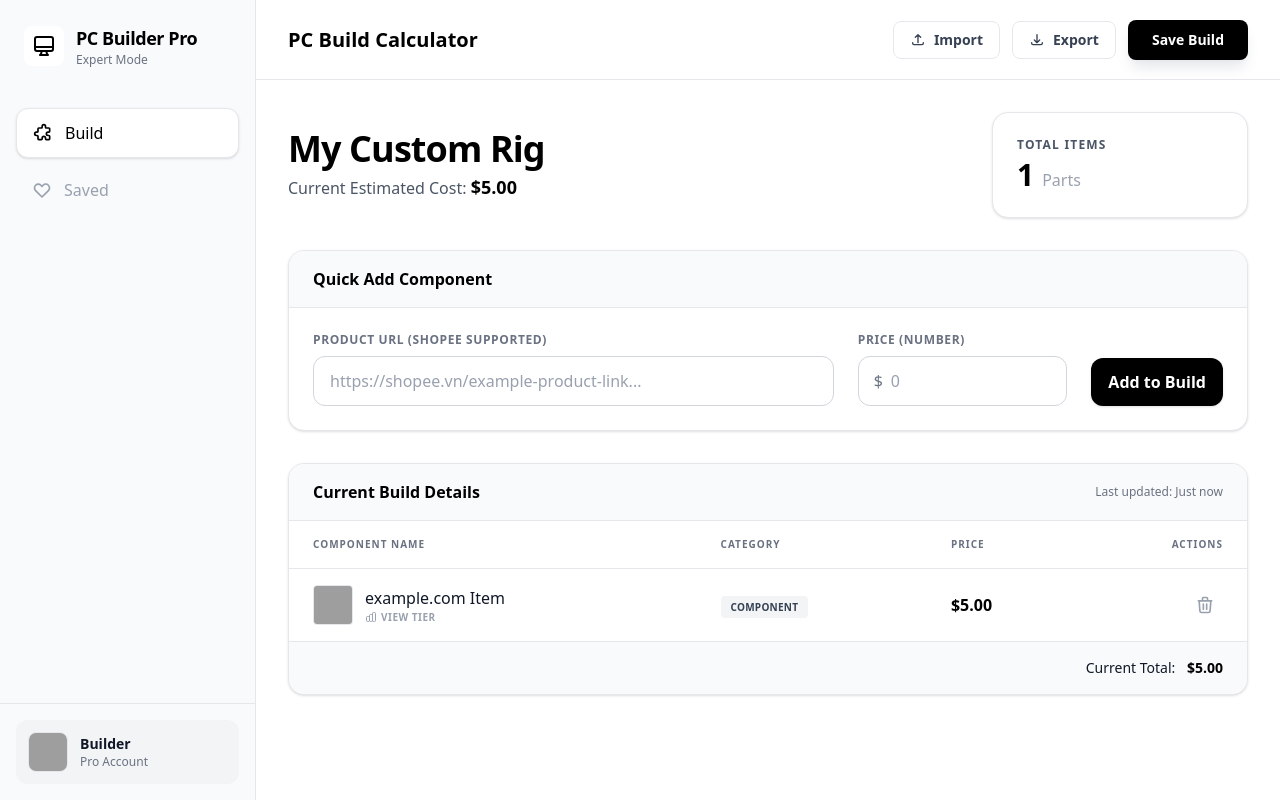
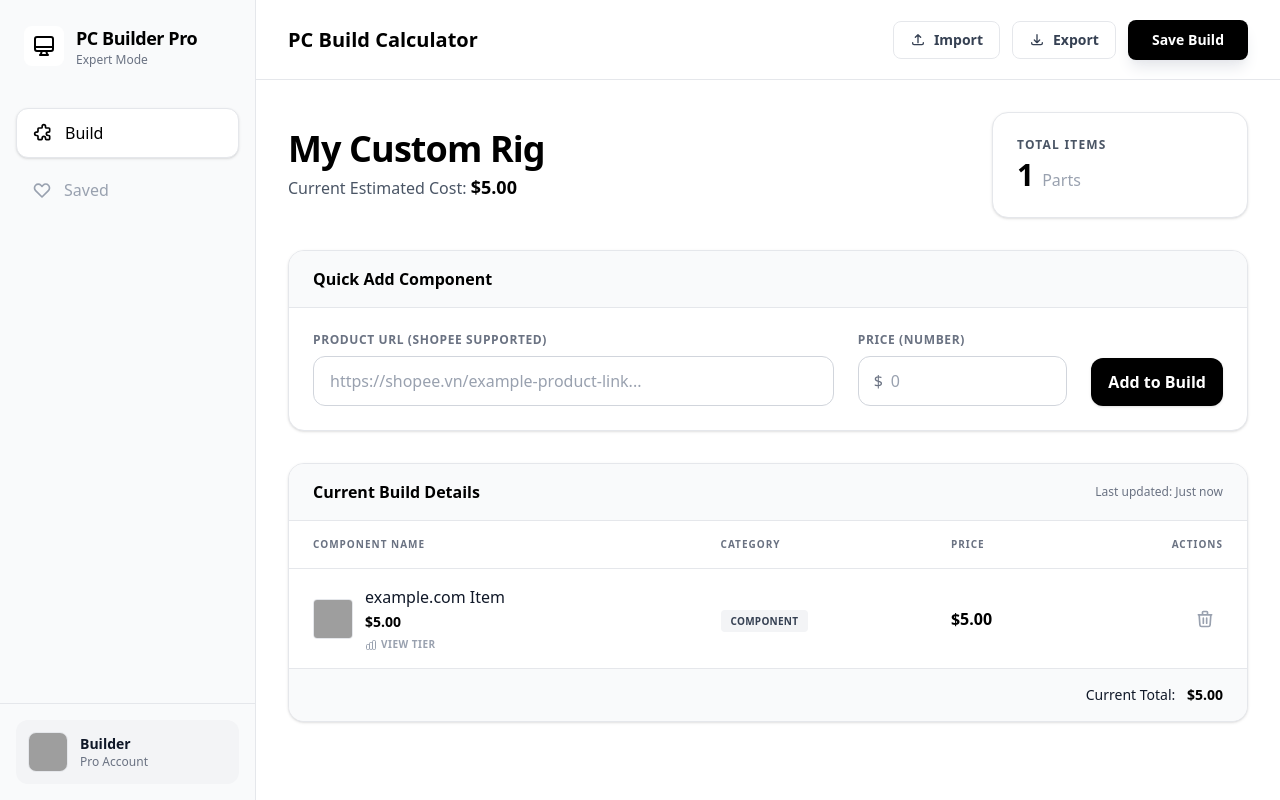
Before and after one commit to Rheinmir/pc-build, a Next.js app: page / in a window 1280 px wide. Both pictures are taken after typing "https://example.com", "5" into the empty fields and a click on the button "Add to Build". Built offline with nearby package versions, Linux system fonts and the light colour scheme; grey boxes are pictures that could not be loaded.

Commit message:
UI: Add interactive flip hover effect to product names

```diff
--- a/components/BuildTable.tsx
+++ b/components/BuildTable.tsx
@@ -58,19 +58,30 @@ export default function BuildTable({ items, onDelete, formatPrice }: BuildTableP
                                                 className="w-10 h-10 rounded border border-gray-200 object-cover"
                                                 src={item.image}
                                             />
-                                            <div className="flex flex-col">
+                                            <div className="flex flex-col min-w-0 flex-1">
+                                                <div className="flip-container perspective-1000">
+                                                    <div className="flip-inner">
+                                                        <div className="flip-front">
                                                             <a
                                                                 href={item.url}
                                                                 target="_blank"
                                                                 rel="noopener noreferrer"
-                                                    className="font-medium text-gray-900 hover:text-black hover:underline transition-all line-clamp-1"
+                                                                className="font-medium text-gray-900 hover:text-black hover:underline transition-all line-clamp-1 block w-full"
                                                                 title={item.name}
                                                             >
                                                                 {item.name}
                                                             </a>
+                                                        </div>
+                                                        <div className="flip-back">
+                                                            <span className="font-bold text-black text-sm">
+                                                                {formatPrice(item.price)}
+                                                            </span>
+                                                        </div>
+                                                    </div>
+                                                </div>
                                                 <button
                                                     onClick={() => setSelectedItem({ name: item.name, category: item.category })}
-                                                    className="text-[10px] font-bold text-gray-400 hover:text-black transition-colors flex items-center gap-1 uppercase tracking-wider"
+                                                    className="text-[10px] font-bold text-gray-400 hover:text-black transition-colors flex items-center gap-1 uppercase tracking-wider mt-1"
                                                 >
                                                     <svg className="w-3 h-3" fill="none" stroke="currentColor" viewBox="0 0 24 24">
                                                         <path d="M9 19v-6a2 2 0 00-2-2H5a2 2 0 00-2 2v6a2 2 0 002 2h2a2 2 0 002-2zm0 0V9a2 2 0 012-2h2a2 2 0 012 2v10m-6 0a2 2 0 002 2h2a2 2 0 002-2m0 0V5a2 2 0 012-2h2a2 2 0 012 2v14a2 2 0 01-2 2h-2a2 2 0 01-2-2z" strokeLinecap="round" strokeLinejoin="round" strokeWidth="2" />
```
Lines whose indentation alone changed are shown as unchanged.
